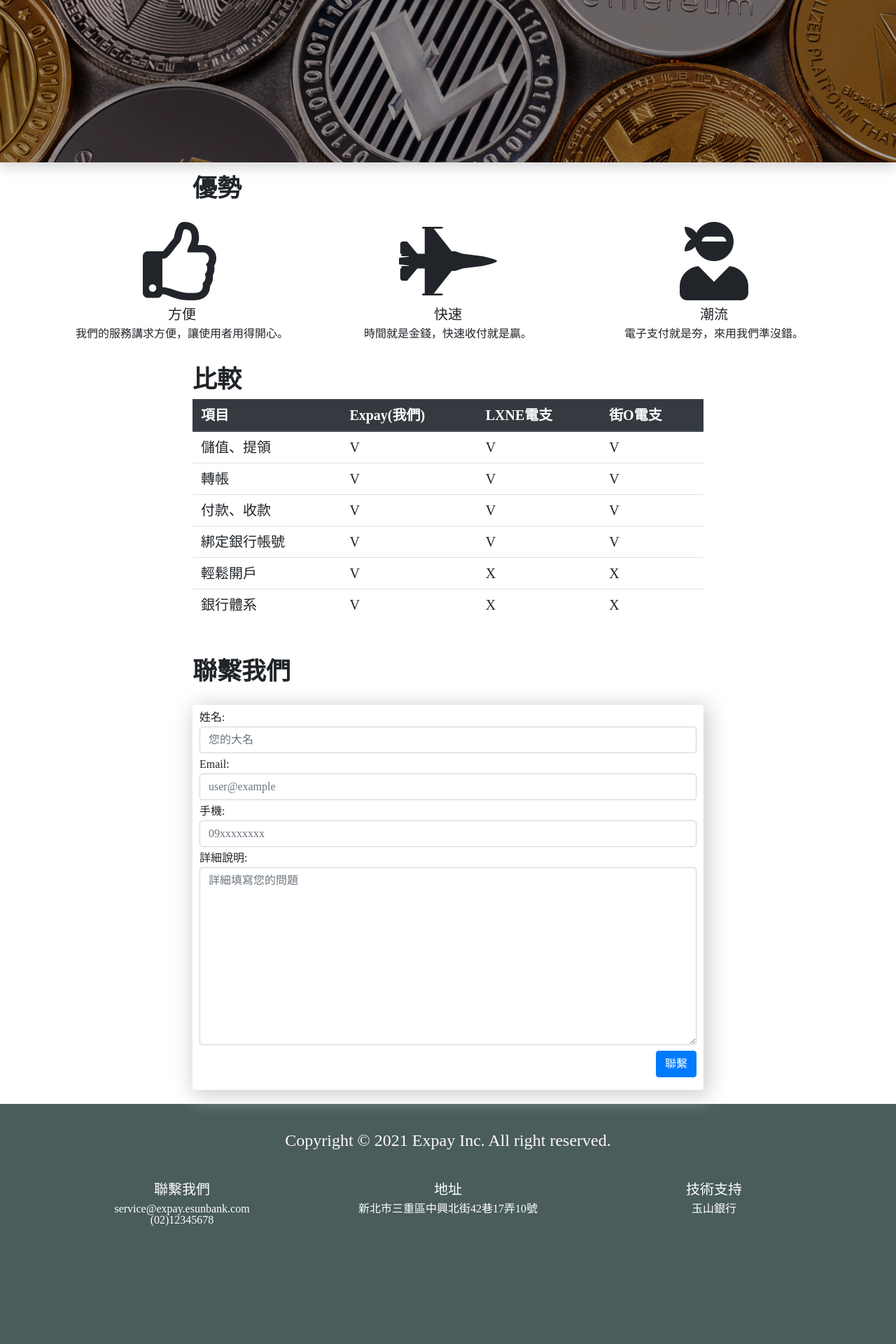
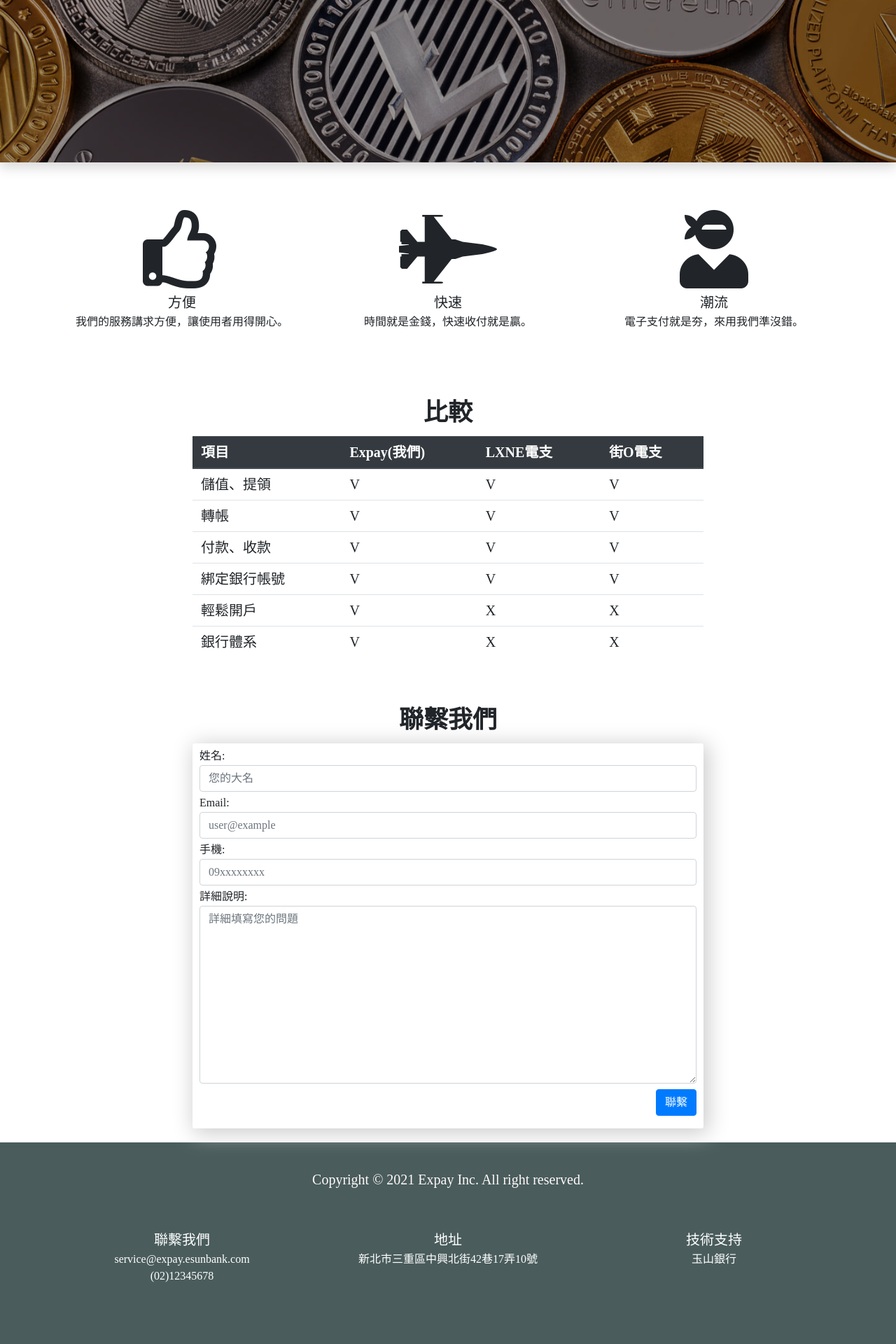
Before and after one commit to owen0414/Expay, a Java web app: page /intro in a window 1280 px wide. Shown: the part 1080-3000 px from the top of the page at 70% size. Run offline with Spring Boot 4, a stand-in JSP engine, Linux system fonts and the light colour scheme; data that the repository does not hold is empty; style sheets or scripts are compiled from the project's sources; the project's own start-up code is not run, and a stand-in starts its controllers and pages; some of the project's set-up classes (security, data sources, template engines, error pages and the like) are left out, and stand-ins take their place; some libraries are stand-ins or nearby versions.

Commit message:
小修intro頁面

```diff
--- a/WebContent/WEB-INF/jsp/frontend/footer.jsp
+++ b/WebContent/WEB-INF/jsp/frontend/footer.jsp
@@ -3,21 +3,21 @@
 <div class="footer text-white">
     <div class="footer_container mb-5">
         <div class="footer_title">
-            <span>Copyright &copy; 2021 Expay Inc. All right reserved.</span>
+            <span class="h5">Copyright &copy; 2021 Expay Inc. All right reserved.</span>
         </div>
     </div>
     <div class="container">
         <div class="row justify-content-center text-center">
-            <div class="col-4">
+            <div class="col-md-4 col-12 p-3">
                 <h3>聯繫我們</h3>
-                <p>service@expay.esunbank.com</p>
+                <p class="mb-2">service@expay.esunbank.com</p>
                 <p>(02)12345678</p>
             </div>
-            <div class="col-4">
+            <div class="col-md-4 col-12 p-3">
                 <h3>地址</h3>
                 <p>新北市三重區中興北街42巷17弄10號</p>
             </div>
-            <div class="col-4">
+            <div class="col-md-4 col-12 p-3">
                 <h3>技術支持</h3>
                 <p>玉山銀行</p>
             </div>
@@ -28,7 +28,7 @@
 <!-- PaymentNotification -->
 <%@ include file="/WEB-INF/jsp/frontend/paymentNotificationModal.jsp"%>
 <style>
-    .footer h3{
+    .footer h3 {
         font-size: 20px;
         margin-bottom: 10px;
     }
--- a/WebContent/WEB-INF/jsp/frontend/intro.jsp
+++ b/WebContent/WEB-INF/jsp/frontend/intro.jsp
@@ -37,13 +37,8 @@
       </div>
     </div>
 
-    <div class="advantage">
+    <div class="advantage my-5">
       <div class="container">
-        <div class="row justify-content-center">
-          <div class="col-md-8 col-12">
-            <h2>優勢</h2>
-          </div>
-        </div>
         <div class="row justify-content-center text-center">
           <div class="col-md-4 col-12">
             <i class="far fa-thumbs-up fa-7x"></i>
@@ -68,7 +63,7 @@
       <div class="container">
         <div class="row justify-content-center">
           <div class="col-md-8 col-12">
-            <h2>比較</h2>
+            <h2 class="text-center my-3">比較</h2>
             <table class="table">
               <thead class="thead-dark">
                 <tr>
@@ -126,7 +121,7 @@
       <div class="container">
         <div class="row justify-content-center">
           <div class="col-md-8 col-12">
-            <h2>聯繫我們</h2>
+            <h2 class="text-center my-3">聯繫我們</h2>
             <form action="" class="mybox">
               <div class="mb-2">
                 <label for="fullname">姓名:</label>
--- a/WebContent/resources/js/custom.js
+++ b/WebContent/resources/js/custom.js
@@ -1,7 +1,7 @@
 //使用axios前請先設定
 // BASE_URL
-//const BASE_URL = 'http://172.19.35.133/'
-const BASE_URL = "http://172.19.35.97/";
+const BASE_URL = 'http://172.19.35.133/'
+//const BASE_URL = "http://172.19.35.97/";
 // const BASE_URL = "http://172.19.35.31/";
 
 // $('body').css('padding-top', $('.navbar').outerHeight() + 'px')
```
